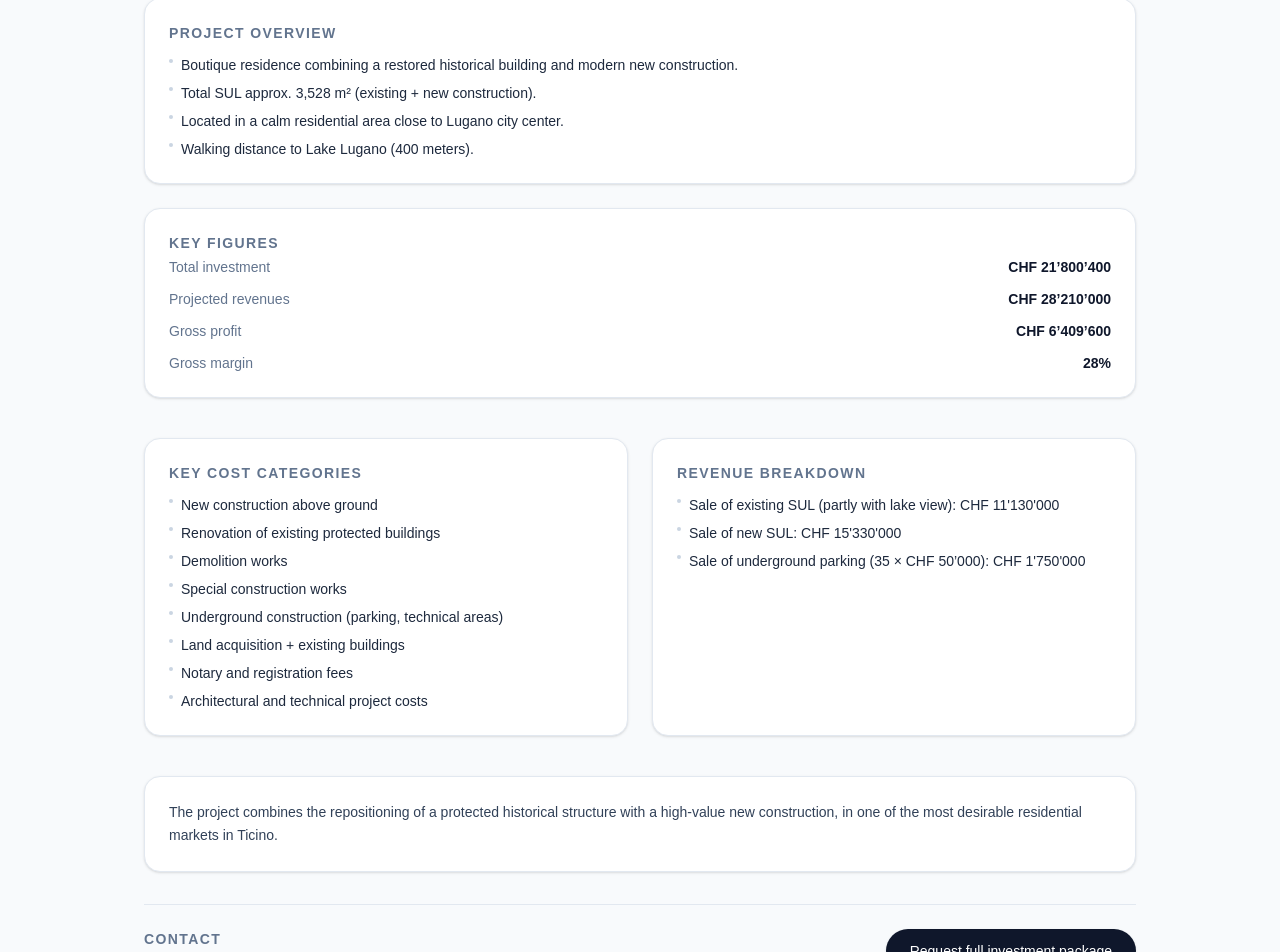
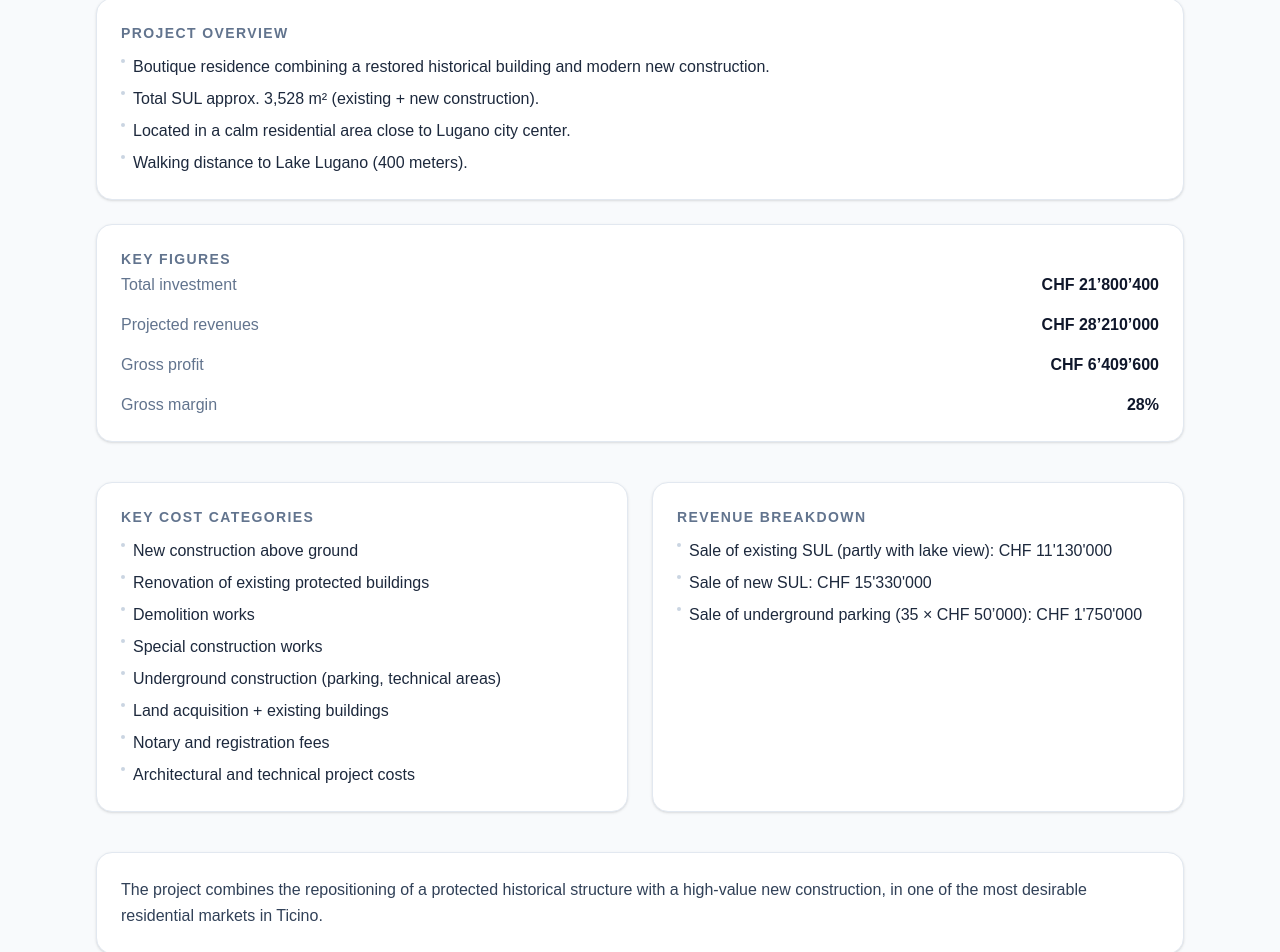
Before and after one commit to Andrii-888/lugano360, a Next.js app: page /investors in a window 1280 px wide. Shown: the part 219-1171 px from the top of the page. Built offline with nearby package versions, Linux system fonts and the light colour scheme.

Commit message:
Responsive redesign of investor page

```diff
--- a/app/investors/page.tsx
+++ b/app/investors/page.tsx
@@ -1,5 +1,3 @@
-// app/investors/page.tsx
-
 "use client";
 
 import { useState } from "react";
@@ -10,11 +8,7 @@ import { projectName } from "@/montalago/projectInfo";
 import { financialData } from "@/montalago/financials";
 import { executiveSummary } from "@/montalago/executiveSummary";
 
-const languages = {
-  EN: en,
-  IT: it,
-  RU: ru,
-};
+const languages = { EN: en, IT: it, RU: ru };
 
 type UiLang = "EN" | "IT" | "RU";
 type DataLang = "en" | "it" | "ru";
@@ -37,7 +31,7 @@ export default function InvestorsPage() {
 
   return (
     <main className="min-h-screen bg-slate-50">
-      <div className="mx-auto max-w-5xl px-4 py-10 lg:py-16">
+      <div className="mx-auto max-w-6xl px-4 sm:px-6 lg:px-8 py-10 lg:py-16">
         {/* HEADER */}
         <header className="border-b border-slate-200 pb-6 mb-8 flex flex-col gap-4 md:flex-row md:items-center md:justify-between">
           <div className="space-y-2">
@@ -45,14 +39,17 @@ export default function InvestorsPage() {
               <span className="h-px w-8 bg-slate-300" />
               <span>Lugano · Switzerland · Residential</span>
             </div>
-            <h1 className="text-3xl md:text-4xl font-semibold text-slate-900">
+
+            <h1 className="text-3xl sm:text-4xl font-semibold text-slate-900">
               {projectName}
             </h1>
-            <p className="text-sm md:text-base text-slate-600 max-w-2xl">
+
+            <p className="text-sm sm:text-base text-slate-600 max-w-2xl">
               {t.subtitle}
             </p>
           </div>
 
+          {/* LANG SWITCH */}
           <div className="flex items-center gap-2 self-start md:self-end">
             <span className="text-xs text-slate-500 uppercase tracking-widest">
               Language
@@ -75,16 +72,17 @@ export default function InvestorsPage() {
           </div>
         </header>
 
-        {/* OVERVIEW + KEY NUMBERS */}
+        {/* OVERVIEW + KEY FIGURES */}
         <section className="grid gap-6 lg:grid-cols-[1.4fr,1fr] mb-10">
           {/* Overview */}
           <div className="rounded-2xl border border-slate-200 bg-white p-6 shadow-sm">
             <h2 className="text-sm font-semibold uppercase tracking-widest text-slate-500 mb-3">
               {t.overviewTitle}
             </h2>
-            <ul className="space-y-2 text-sm text-slate-800">
-              {t.overview.map((item: string, index: number) => (
-                <li key={index} className="flex gap-2">
+
+            <ul className="space-y-2 text-sm sm:text-base text-slate-800">
+              {t.overview.map((item, i) => (
+                <li key={i} className="flex gap-2">
                   <span className="mt-1 h-1 w-1 rounded-full bg-slate-300" />
                   <span>{item}</span>
                 </li>
@@ -92,12 +90,13 @@ export default function InvestorsPage() {
             </ul>
           </div>
 
-          {/* Key figures */}
+          {/* Key Figures */}
           <div className="rounded-2xl border border-slate-200 bg-white p-6 shadow-sm space-y-4">
             <h2 className="text-sm font-semibold uppercase tracking-widest text-slate-500 mb-1">
               Key figures
             </h2>
-            <div className="space-y-3 text-sm">
+
+            <div className="space-y-4 text-sm sm:text-base">
               <div className="flex justify-between gap-4">
                 <span className="text-slate-500">
                   {lang === "IT"
@@ -110,6 +109,7 @@ export default function InvestorsPage() {
                   {formatChf(totals.investment)}
                 </span>
               </div>
+
               <div className="flex justify-between gap-4">
                 <span className="text-slate-500">
                   {lang === "IT"
@@ -122,6 +122,7 @@ export default function InvestorsPage() {
                   {formatChf(totals.revenues)}
                 </span>
               </div>
+
               <div className="flex justify-between gap-4">
                 <span className="text-slate-500">
                   {lang === "IT"
@@ -134,6 +135,7 @@ export default function InvestorsPage() {
                   {formatChf(totals.profit)}
                 </span>
               </div>
+
               <div className="flex justify-between gap-4">
                 <span className="text-slate-500">
                   {lang === "IT"
@@ -150,8 +152,9 @@ export default function InvestorsPage() {
           </div>
         </section>
 
-        {/* COST CATEGORIES + REVENUES */}
+        {/* COSTS + REVENUES */}
         <section className="grid gap-6 lg:grid-cols-2 mb-10">
+          {/* Costs */}
           <div className="rounded-2xl border border-slate-200 bg-white p-6 shadow-sm">
             <h3 className="text-sm font-semibold uppercase tracking-widest text-slate-500 mb-3">
               {lang === "IT"
@@ -160,9 +163,10 @@ export default function InvestorsPage() {
                 ? "Основные категории затрат"
                 : "Key cost categories"}
             </h3>
-            <ul className="space-y-2 text-sm text-slate-800">
-              {investmentDetails.map((item: string, index: number) => (
-                <li key={index} className="flex gap-2">
+
+            <ul className="space-y-2 text-sm sm:text-base text-slate-800">
+              {investmentDetails.map((item, i) => (
+                <li key={i} className="flex gap-2">
                   <span className="mt-1 h-1 w-1 rounded-full bg-slate-300" />
                   <span>{item}</span>
                 </li>
@@ -170,6 +174,7 @@ export default function InvestorsPage() {
             </ul>
           </div>
 
+          {/* Revenues */}
           <div className="rounded-2xl border border-slate-200 bg-white p-6 shadow-sm">
             <h3 className="text-sm font-semibold uppercase tracking-widest text-slate-500 mb-3">
               {lang === "IT"
@@ -178,9 +183,10 @@ export default function InvestorsPage() {
                 ? "Структура доходов"
                 : "Revenue breakdown"}
             </h3>
-            <ul className="space-y-2 text-sm text-slate-800">
-              {revenues.map((item: string, index: number) => (
-                <li key={index} className="flex gap-2">
+
+            <ul className="space-y-2 text-sm sm:text-base text-slate-800">
+              {revenues.map((item, i) => (
+                <li key={i} className="flex gap-2">
                   <span className="mt-1 h-1 w-1 rounded-full bg-slate-300" />
                   <span>{item}</span>
                 </li>
@@ -190,37 +196,39 @@ export default function InvestorsPage() {
         </section>
 
         {/* SHORT SUMMARY */}
-        <section className="mb-8">
+        <section className="mb-10">
           <div className="rounded-2xl border border-slate-200 bg-white p-6 shadow-sm">
-            <p className="text-sm leading-relaxed text-slate-700">
+            <p className="text-sm sm:text-base leading-relaxed text-slate-700">
               {summaryText}
             </p>
           </div>
         </section>
 
-        {/* EXECUTIVE SUMMARY (раскрывается по кнопке) */}
+        {/* EXECUTIVE SUMMARY (COLLAPSIBLE) */}
         {showExecutive && (
           <section className="mb-12">
             <div className="rounded-2xl border border-slate-200 bg-white p-6 shadow-sm space-y-6">
-              <p className="text-sm font-medium text-slate-800">
+              <p className="text-sm sm:text-base font-medium text-slate-800">
                 {exec.headline}
               </p>
 
               {exec.sections.map((section, idx) => (
-                <div key={idx} className="space-y-2">
-                  <h4 className="text-sm font-semibold text-slate-900">
+                <div key={idx} className="space-y-3">
+                  <h4 className="text-sm sm:text-base font-semibold text-slate-900">
                     {section.title}
                   </h4>
+
                   {section.paragraphs.map((p, pi) => (
                     <p
                       key={pi}
-                      className="text-sm leading-relaxed text-slate-700"
+                      className="text-sm sm:text-base leading-relaxed text-slate-700"
                     >
                       {p}
                     </p>
                   ))}
+
                   {section.bullets && (
-                    <ul className="list-disc ml-5 space-y-1 text-sm text-slate-700">
+                    <ul className="list-disc ml-5 space-y-1 text-sm sm:text-base text-slate-700">
                       {section.bullets.map((b, bi) => (
                         <li key={bi}>{b}</li>
                       ))}
@@ -238,12 +246,13 @@ export default function InvestorsPage() {
             <h3 className="text-sm font-semibold uppercase tracking-widest text-slate-500 mb-1">
               {t.contactTitle}
             </h3>
-            <p className="text-sm text-slate-600">
+            <p className="text-sm sm:text-base text-slate-600">
               Lugano · Ticino · Switzerland
             </p>
           </div>
+
           <button
-            className="px-6 py-3 bg-slate-900 text-white rounded-full text-sm shadow-sm hover:bg-slate-800 transition"
+            className="px-6 py-3 bg-slate-900 text-white rounded-full text-sm sm:text-base shadow-sm hover:bg-slate-800 transition"
             onClick={() => setShowExecutive((prev) => !prev)}
           >
             {showExecutive
```
